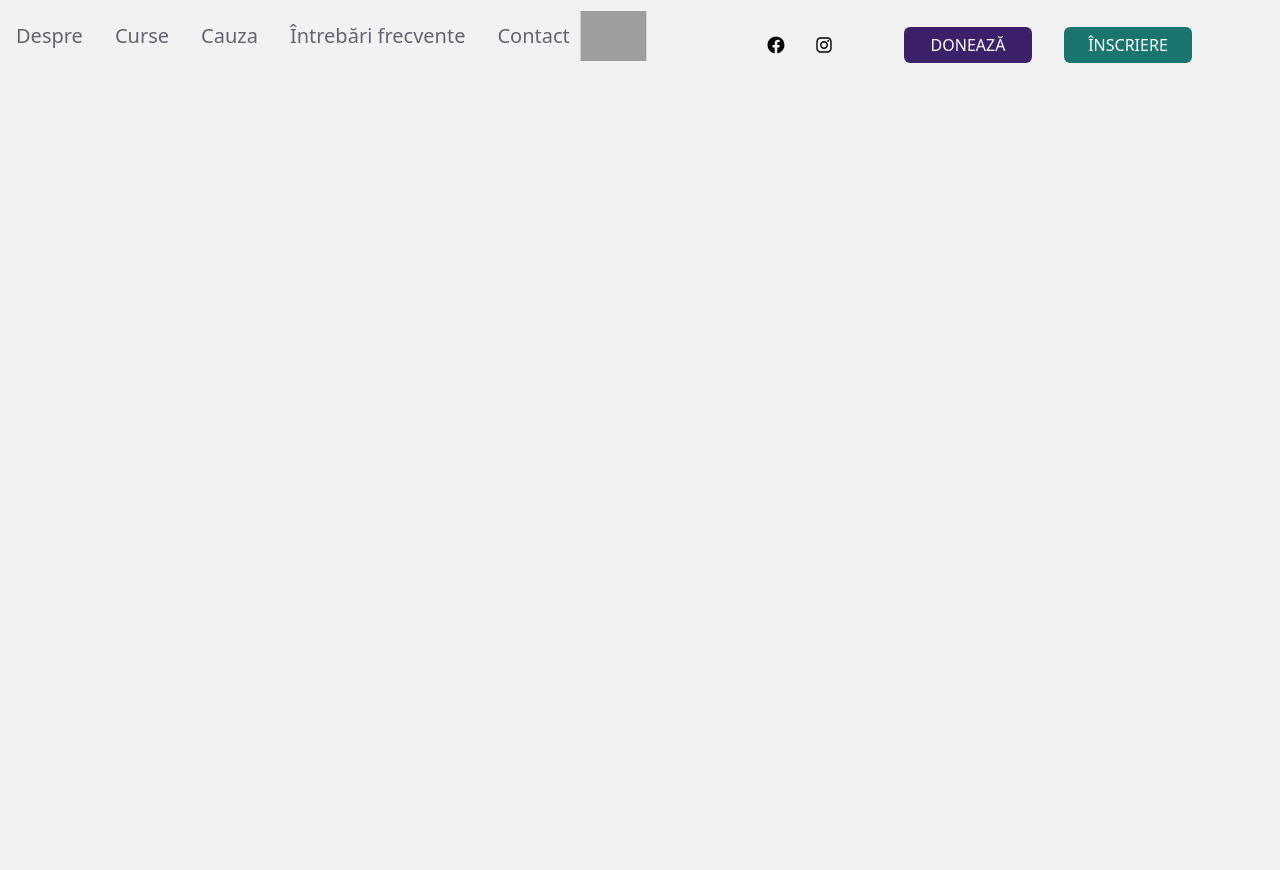
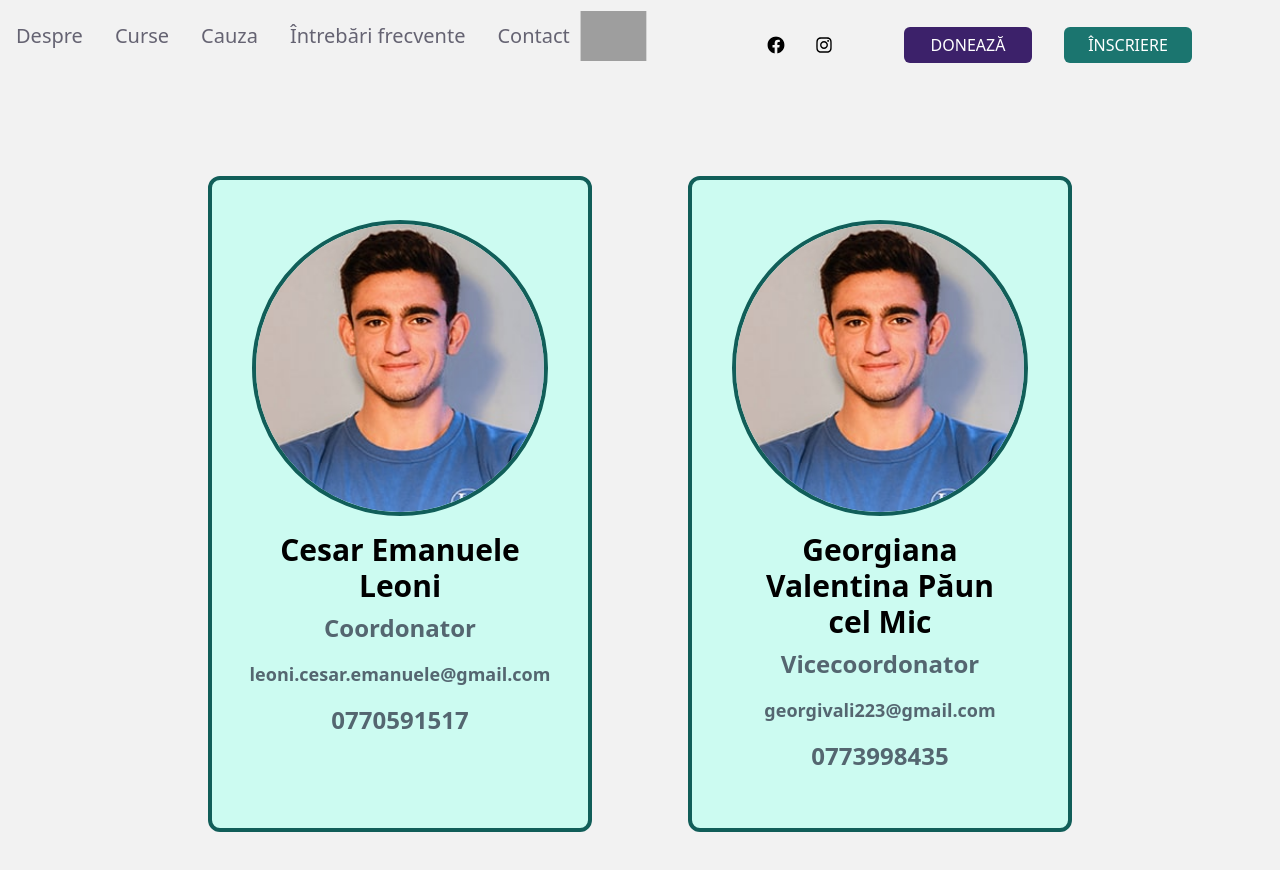
Before and after one commit to ConducereIT/APV, a React (Vite) app in the folder client/: page /contact in a window 1280 px wide. Shown: the top 870 px of the page. Before the commit the page ends 800 px from the top, so only its background shows below. Built offline with nearby package versions, Linux system fonts and the light colour scheme; grey boxes are pictures that could not be loaded.

Commit message:
added contact

```diff
--- /dev/null
+++ b/client/src/components/Contact.component.tsx
@@ -0,0 +1,63 @@
+interface Member {
+  nume: string;
+  position: string;
+  email: string;
+  phone: string;
+  image: string;
+}
+
+interface ContactTeamProps {
+  members: Member[];
+  grid: number;
+}
+
+export default function ContactTeam({ members, grid }: ContactTeamProps) {
+  const gridClass =
+    grid === 2
+      ? "grid-cols-2 md:grid-cols-2 md:gap-20 md:mx-7"
+      : "grid-cols-2 md:grid-cols-4 sm:grid-cols-3 gap-10 md:gap-10 md:mx-7";
+
+  return (
+    <div className="md:pb-5 my-10">
+      <div className={`grid ${gridClass}`}>
+        {members.map((member, index) => (
+          <div
+            key={index}
+            className="m-2 p-10 max-w-sm rounded-xl border-4 border-teal-800 bg-teal-100 hover:bg-blue-200/90 overflow-hidden duration-300 hover:shadow-xl hover:shadow-black/40"
+          >
+            <img
+              className="w-full h-auto rounded-full border-4 border-teal-800"
+              src={member.image}
+              alt="Poza membru"
+              loading="lazy"
+              width={100}
+              height={100}
+            />
+            <div className="px-6 py-4">
+              <div className="mb-2 flex justify-center">
+                <p className="font-bold text-xl md:text-3xl text-center text-black hover:text-black">
+                  {member.nume}
+                </p>
+              </div>
+              <div className="flex justify-center">
+                <p className="md:text-2xl font-semibold text-gray-700 hover:text-gray-700 opacity-80 text-center">
+                  {member.position}
+                </p>
+              </div>
+              <div className="flex justify-center mt-4">
+                <p className="md:text-lg font-semibold text-gray-700 hover:text-gray-700 opacity-80 text-center">
+                  {member.email}
+                </p>
+              </div>
+              <div className="flex justify-center mt-4">
+                <p className="md:text-2xl font-semibold text-gray-700 hover:text-gray-700 opacity-80 text-center">
+                  {member.phone}
+                </p>
+              </div>
+            </div>
+          </div>
+        ))}
+      </div>
+    </div>
+  );
+}
--- /dev/null
+++ b/client/src/config/MembersConfig.ts
@@ -0,0 +1,21 @@
+
+import Cesar from "../assets/team3.jpg";
+
+export const members = [
+    {
+        image: Cesar ,
+        nume: "Cesar Emanuele Leoni",
+        position: "Coordonator",
+        email: "leoni.cesar.emanuele@gmail.com",
+        phone: "0770591517"
+    },
+     {
+        image: Cesar ,
+        nume: "Georgiana Valentina Păun cel Mic",
+        position: "Vicecoordonator",
+        email: "georgivali223@gmail.com",
+        phone: "0773998435"
+     },
+
+];
+export default members;
--- a/client/src/views/Contact.view.tsx
+++ b/client/src/views/Contact.view.tsx
@@ -1,9 +1,13 @@
+import ContactTeam from "../components/Contact.component";
 import { Header } from "../components/Header.component";
-
+import members from "../config/MembersConfig";
 export default function Contact() {
   return (
     <>
       <Header />
+      <div className="flex justify-center mt-32">
+        <ContactTeam members={members} grid={2} />
+      </div>
     </>
   );
 }
```
Also changed, not shown: client/src/assets/team3.jpg (added).
